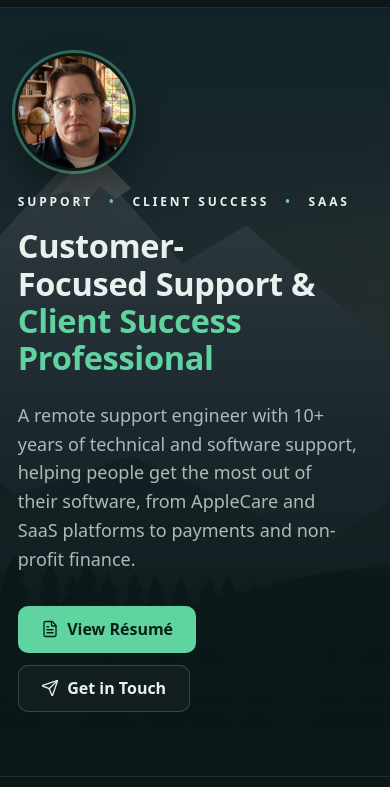
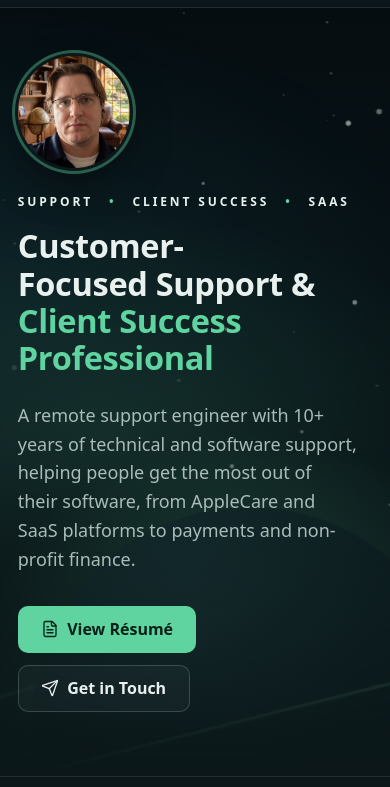
Before and after one commit to gtayhutch/GarrisonHutcherson, an Astro site: page / in a window 390 px wide. Shown: the part 57-844 px from the top of the page. Built offline with nearby package versions, Linux system fonts and the light colour scheme; Astro itself is replaced by a stand-in of ours; a web font is replaced by a local one.

Commit message:
feat(hero): replace the mountain scene with an animated space scene (#15)
- Deep-space SVG: three star layers drifting at different speeds,
  twinkling stars, a breathing mint/teal/violet nebula, and a ringed
  planet echoing the logo's orbit
- Shooting stars streak across every 11, 17, and 25 seconds
- CSS-only animation (transform and opacity); no JavaScript
- Reduced motion: the global rule stops all animation and shooting
  stars stay hidden
- Scene fills the hero with a dark gradient behind the text for
  contrast; anchored right so phones still show the nebula and planet
- Tests: animations run normally, and none run (with shooting stars
  hidden) when reduced motion is preferred

```diff
--- a/src/components/home/Hero.astro
+++ b/src/components/home/Hero.astro
@@ -1,9 +1,9 @@
 ---
 /**
  * Home hero: headshot, eyebrow, headline with accent, intro, and the two
- * calls to action, over the SVG mountain scene (right side on wide screens,
- * a faded backdrop on narrow ones). The headshot sits above the text on
- * phones and to the right of it, over the scene, on wide screens.
+ * calls to action, over the animated space scene, which fills the hero and
+ * is darkened behind the text for contrast. The headshot sits above the
+ * text on phones and to the right of it on wide screens.
  */
 import type {Page} from '../../lib/content';
 import {RESUME_PATH} from '../../lib/config';
@@ -64,8 +64,19 @@ const {eyebrow = [], headline, headlineAccent, intro} = Astro.props.page.data;
     position: absolute;
     inset: 0;
     z-index: -1;
-    opacity: 0.35;
-    mask-image: linear-gradient(180deg, #000 0%, transparent 95%);
+  }
+
+  /* Darken behind the text so it keeps strong contrast over the stars. */
+  .scene::after {
+    content: '';
+    position: absolute;
+    inset: 0;
+    background: linear-gradient(
+      180deg,
+      rgb(11 23 25 / 35%) 0%,
+      rgb(11 23 25 / 55%) 60%,
+      var(--color-bg) 100%
+    );
   }
 
   .content {
@@ -122,16 +133,15 @@ const {eyebrow = [], headline, headlineAccent, intro} = Astro.props.page.data;
   }
 
   @media (width >= 60rem) {
-    .scene {
-      left: 40%;
-      opacity: 1;
-      mask-image: linear-gradient(
-        100deg,
-        transparent 0%,
-        #000 30%,
-        #000 85%,
-        transparent 100%
-      );
+    .scene::after {
+      background:
+        linear-gradient(
+          90deg,
+          rgb(11 23 25 / 80%) 0%,
+          rgb(11 23 25 / 45%) 45%,
+          transparent 75%
+        ),
+        linear-gradient(180deg, transparent 75%, var(--color-bg) 100%);
     }
 
     .content {
--- a/src/components/home/HeroScene.astro
+++ b/src/components/home/HeroScene.astro
@@ -1,16 +1,26 @@
 ---
 /**
- * Decorative mountain-and-forest illustration for the home hero, drawn as
- * inline SVG at build time (no image download, sharp at any size). Pine
- * positions come from a fixed-seed generator so every build is identical.
- * Colors are illustration-only and intentionally not design tokens.
+ * Decorative deep-space scene for the home hero, drawn as inline SVG at build
+ * time and animated with CSS only (no JavaScript, ACF-02):
+ * - three star layers drifting left at different speeds (parallax),
+ * - a few twinkling stars,
+ * - a slowly breathing nebula and a ringed planet,
+ * - shooting stars that streak across every 10-25 seconds.
+ * Star positions come from a fixed-seed generator so every build is
+ * identical. Visitors who prefer reduced motion get a still scene (the
+ * global reduced-motion rule turns animations off; shooting stars are
+ * hidden unless animating). Colors are illustration-only, not tokens.
  */
 
-interface Pine {
+interface Star {
   x: number;
   y: number;
-  scale: number;
+  r: number;
+  twinkle: number;
 }
+
+/** Width of one star tile; each layer repeats it once for seamless drift. */
+const TILE = 1200;
 
 /** Deterministic pseudo-random numbers in [0, 1) from a fixed seed. */
 function seeded(seed: number): () => number {
@@ -21,134 +31,336 @@ function seeded(seed: number): () => number {
   };
 }
 
-function pineRow(
+function starLayer(
   count: number,
-  y: (x: number) => number,
-  scale: [number, number],
+  radius: [number, number],
+  twinkleShare: number,
   seed: number,
-): Pine[] {
+): Star[] {
   const random = seeded(seed);
-  const step = 1240 / count;
-  return Array.from({length: count}, (_, i) => {
-    const x = -20 + i * step + random() * step * 0.8;
+  return Array.from({length: count}, () => {
+    const twinkle = random() < twinkleShare ? 1 + Math.floor(random() * 4) : 0;
     return {
-      x: Math.round(x),
-      y: Math.round(y(x) + random() * 10),
-      scale: Number((scale[0] + random() * (scale[1] - scale[0])).toFixed(2)),
+      x: Math.round(random() * TILE),
+      y: Math.round(random() * 600),
+      r: Number((radius[0] + random() * (radius[1] - radius[0])).toFixed(2)),
+      twinkle,
     };
   });
 }
 
-const backPines = pineRow(
-  70,
-  x => 470 - Math.sin(x / 160) * 18,
-  [0.45, 0.7],
-  7,
-);
-const frontPines = pineRow(
-  28,
-  x => 560 - Math.sin(x / 120 + 1) * 22,
-  [0.9, 1.5],
-  21,
-);
+const layers = [
+  {name: 'far', stars: starLayer(110, [0.5, 0.9], 0.15, 3)},
+  {name: 'mid', stars: starLayer(50, [0.9, 1.4], 0.25, 11)},
+  {name: 'near', stars: starLayer(16, [1.5, 2.2], 0.35, 29)},
+];
 ---
 
 <svg
-  class="hero-scene"
+  class="space-scene"
   viewBox="0 0 1200 600"
-  preserveAspectRatio="xMidYMid slice"
+  preserveAspectRatio="xMaxYMid slice"
   aria-hidden="true"
   focusable="false"
 >
   <defs>
-    <linearGradient id="hero-sky" x1="0" y1="0" x2="0" y2="1">
-      <stop offset="0" stop-color="#1d3a45"></stop>
-      <stop offset="0.45" stop-color="#5b6f7a"></stop>
-      <stop offset="0.72" stop-color="#d79b7a"></stop>
-      <stop offset="1" stop-color="#f2c08f"></stop>
+    <linearGradient id="space-sky" x1="0" y1="0" x2="0" y2="1">
+      <stop offset="0" stop-color="#03080d"></stop>
+      <stop offset="0.6" stop-color="#071216"></stop>
+      <stop offset="1" stop-color="#0b1719"></stop>
     </linearGradient>
-    <radialGradient id="hero-sun" cx="0.68" cy="0.62" r="0.45">
-      <stop offset="0" stop-color="#ffe2b8" stop-opacity="0.85"></stop>
-      <stop offset="0.4" stop-color="#ffc58f" stop-opacity="0.35"></stop>
-      <stop offset="1" stop-color="#ffc58f" stop-opacity="0"></stop>
+    <radialGradient id="space-nebula-mint" cx="0.5" cy="0.5" r="0.5">
+      <stop offset="0" stop-color="#5fd4a0" stop-opacity="0.32"></stop>
+      <stop offset="1" stop-color="#5fd4a0" stop-opacity="0"></stop>
     </radialGradient>
-    <linearGradient id="hero-far" x1="0" y1="0" x2="0" y2="1">
-      <stop offset="0" stop-color="#9aa3b5"></stop>
-      <stop offset="1" stop-color="#5f7183"></stop>
+    <radialGradient id="space-nebula-teal" cx="0.5" cy="0.5" r="0.5">
+      <stop offset="0" stop-color="#2f8fa3" stop-opacity="0.3"></stop>
+      <stop offset="1" stop-color="#2f8fa3" stop-opacity="0"></stop>
+    </radialGradient>
+    <radialGradient id="space-nebula-violet" cx="0.5" cy="0.5" r="0.5">
+      <stop offset="0" stop-color="#6b5bd6" stop-opacity="0.22"></stop>
+      <stop offset="1" stop-color="#6b5bd6" stop-opacity="0"></stop>
+    </radialGradient>
+    <radialGradient id="space-planet" cx="0.35" cy="0.3" r="0.75">
+      <stop offset="0" stop-color="#2d5b5e"></stop>
+      <stop offset="0.55" stop-color="#143235"></stop>
+      <stop offset="1" stop-color="#081618"></stop>
+    </radialGradient>
+    <radialGradient id="space-glow" cx="0.5" cy="0.5" r="0.5">
+      <stop offset="0.7" stop-color="#5fd4a0" stop-opacity="0.25"></stop>
+      <stop offset="1" stop-color="#5fd4a0" stop-opacity="0"></stop>
+    </radialGradient>
+    <linearGradient
+      id="space-trail"
+      gradientUnits="userSpaceOnUse"
+      x1="0"
+      y1="0"
+      x2="180"
+      y2="0"
+    >
+      <stop offset="0" stop-color="#ffffff" stop-opacity="0"></stop>
+      <stop offset="0.8" stop-color="#d9fff0" stop-opacity="0.6"></stop>
+      <stop offset="1" stop-color="#ffffff" stop-opacity="1"></stop>
     </linearGradient>
-    <linearGradient id="hero-mid" x1="0" y1="0" x2="0" y2="1">
-      <stop offset="0" stop-color="#4c6670"></stop>
-      <stop offset="1" stop-color="#2c4a50"></stop>
-    </linearGradient>
-    <linearGradient id="hero-mist" x1="0" y1="0" x2="0" y2="1">
-      <stop offset="0" stop-color="#d9e4e6" stop-opacity="0"></stop>
-      <stop offset="0.6" stop-color="#d9e4e6" stop-opacity="0.35"></stop>
-      <stop offset="1" stop-color="#d9e4e6" stop-opacity="0"></stop>
-    </linearGradient>
-    <symbol id="hero-pine" viewBox="-22 -64 44 80" overflow="visible">
-      <path d="M0-64 13-34H6l12 20H9l13 24H-22l13-24h-9l12-20h-7Z M-3 10h6v10h-6Z"></path>
-    </symbol>
   </defs>
 
-  <rect width="1200" height="600" fill="url(#hero-sky)"></rect>
-  <rect width="1200" height="600" fill="url(#hero-sun)"></rect>
+  <rect width="1200" height="600" fill="url(#space-sky)"></rect>
 
-  <!-- Far range with snow caps -->
-  <path
-    fill="url(#hero-far)"
-    d="M0 360 90 300l60 30 110-120 70 70 60-40 120-130 80 90 50-30 130 110 90-60 100 70 80-40 160 100v190H0Z"
-  ></path>
-  <path
-    fill="#f4e6e0"
-    opacity="0.8"
-    d="m520 110-34 37 16-4 10 12 14-16 12 10 12-8Zm-262 103-28 31 14-3 10 9 10-12 9 7Zm688 61-40 26 18-2 12 8 16-10 14 4Z"
-  ></path>
-
-  <!-- Middle ridges -->
-  <path
-    fill="url(#hero-mid)"
-    d="M0 420 120 350l90 40 140-90 110 80 90-30 150 70 120-80 140 90 100-40 140 60v150H0Z"
-  ></path>
-  <rect y="360" width="1200" height="120" fill="url(#hero-mist)"></rect>
-
-  <!-- Forested hills -->
-  <path
-    fill="#1f3c3c"
-    d="M0 470c120-30 210-20 330 0s220 10 330-20 260-10 360 20 140 10 180 0v150H0Z"
-  ></path>
-  <g fill="#173230">
-    {backPines.map(p => (
-      <use
-        href="#hero-pine"
-        x={p.x - 22 * p.scale}
-        y={p.y - 64 * p.scale}
-        width={44 * p.scale}
-        height={80 * p.scale}
-      />
-    ))}
+  <!-- Nebula -->
+  <g class="nebula">
+    <ellipse
+      cx="830"
+      cy="210"
+      rx="420"
+      ry="220"
+      fill="url(#space-nebula-teal)"
+    ></ellipse>
+    <ellipse
+      cx="980"
+      cy="330"
+      rx="300"
+      ry="170"
+      fill="url(#space-nebula-mint)"
+    ></ellipse>
+    <ellipse
+      cx="640"
+      cy="120"
+      rx="260"
+      ry="140"
+      fill="url(#space-nebula-violet)"
+    ></ellipse>
   </g>
 
-  <!-- Foreground -->
-  <path
-    fill="#0f2222"
-    d="M0 560c160-25 300-15 450 5s300 5 450-25 220 0 300 10v50H0Z"
-  ></path>
-  <g fill="#0c1b1c">
-    {frontPines.map(p => (
-      <use
-        href="#hero-pine"
-        x={p.x - 22 * p.scale}
-        y={p.y - 64 * p.scale}
-        width={44 * p.scale}
-        height={80 * p.scale}
+  <!-- Drifting star layers: each holds two copies of one tile -->
+  {layers.map(layer => (
+    <g class={`stars stars-${layer.name}`}>
+      {[0, TILE].map(offset => (
+        <g transform={`translate(${String(offset)} 0)`}>
+          {layer.stars.map(star => (
+            <circle
+              class={
+                star.twinkle ? `twinkle t${String(star.twinkle)}` : undefined
+              }
+              cx={star.x}
+              cy={star.y}
+              r={star.r}
+            />
+          ))}
+        </g>
+      ))}
+    </g>
+  ))}
+
+  <!-- Planet with an orbit ring -->
+  <g class="planet">
+    <circle cx="1090" cy="560" r="230" fill="url(#space-glow)"></circle>
+    <path
+      class="ring-back"
+      d="M790 600c40-70 300-120 520-90"
+      fill="none"
+      stroke="#5fd4a0"
+      stroke-opacity="0.3"
+      stroke-width="3"
+    ></path>
+    <circle cx="1090" cy="560" r="170" fill="url(#space-planet)"></circle>
+    <path
+      class="ring-front"
+      d="M760 640c120-30 420-110 600-150"
+      fill="none"
+      stroke="#7fe3b6"
+      stroke-opacity="0.7"
+      stroke-width="2.5"
+    ></path>
+  </g>
+
+  <!-- Shooting stars: hidden unless their animation is running -->
+  {[1, 2, 3].map(n => (
+    <g class={`shooting s${String(n)}`}>
+      <line
+        x1="0"
+        y1="0"
+        x2="180"
+        y2="0"
+        stroke="url(#space-trail)"
+        stroke-width="2.5"
+        stroke-linecap="round"
       />
-    ))}
-  </g>
+      <circle cx="180" cy="0" r="2.6" fill="#ffffff" />
+    </g>
+  ))}
 </svg>
 
 <style>
-  .hero-scene {
+  .space-scene {
     width: 100%;
     height: 100%;
   }
+
+  .stars {
+    fill: #e9f6f1;
+    animation: drift linear infinite;
+  }
+
+  .stars-far {
+    opacity: 0.55;
+    animation-duration: 260s;
+  }
+
+  .stars-mid {
+    opacity: 0.75;
+    animation-duration: 150s;
+  }
+
+  .stars-near {
+    opacity: 0.95;
+    animation-duration: 85s;
+  }
+
+  .twinkle {
+    animation: twinkle ease-in-out infinite;
+  }
+
+  .t1 {
+    animation-duration: 3.2s;
+  }
+
+  .t2 {
+    animation-duration: 4.6s;
+    animation-delay: -1.3s;
+  }
+
+  .t3 {
+    animation-duration: 5.8s;
+    animation-delay: -2.7s;
+  }
+
+  .t4 {
+    animation-duration: 7.4s;
+    animation-delay: -4.1s;
+  }
+
+  .nebula {
+    transform-box: fill-box;
+    transform-origin: center;
+    animation: breathe 18s ease-in-out infinite alternate;
+  }
+
+  /* Shooting stars travel down-left; at rest they are invisible. */
+  .shooting {
+    opacity: 0;
+    animation: shoot linear infinite;
+  }
+
+  .s1 {
+    animation-duration: 11s;
+    animation-delay: 2s;
+  }
+
+  .s2 {
+    animation-name: shoot-2;
+    animation-duration: 17s;
+    animation-delay: 7s;
+  }
+
+  .s3 {
+    animation-name: shoot-3;
+    animation-duration: 25s;
+    animation-delay: 13s;
+  }
+
+  @keyframes drift {
+    from {
+      transform: translateX(0);
+    }
+
+    to {
+      transform: translateX(-1200px);
+    }
+  }
+
+  @keyframes twinkle {
+    0%,
+    100% {
+      opacity: 1;
+    }
+
+    50% {
+      opacity: 0.25;
+    }
+  }
+
+  @keyframes breathe {
+    from {
+      opacity: 0.75;
+      transform: scale(1);
+    }
+
+    to {
+      opacity: 1;
+      transform: scale(1.06);
+    }
+  }
+
+  @keyframes shoot {
+    0% {
+      opacity: 0;
+      transform: translate(1150px, 40px) rotate(155deg);
+    }
+
+    1% {
+      opacity: 1;
+    }
+
+    7% {
+      opacity: 0;
+      transform: translate(650px, 270px) rotate(155deg);
+    }
+
+    100% {
+      opacity: 0;
+      transform: translate(650px, 270px) rotate(155deg);
+    }
+  }
+
+  @keyframes shoot-2 {
+    0% {
+      opacity: 0;
+      transform: translate(900px, -20px) rotate(150deg);
+    }
+
+    1% {
+      opacity: 0.9;
+    }
+
+    6% {
+      opacity: 0;
+      transform: translate(420px, 250px) rotate(150deg);
+    }
+
+    100% {
+      opacity: 0;
+      transform: translate(420px, 250px) rotate(150deg);
+    }
+  }
+
+  @keyframes shoot-3 {
+    0% {
+      opacity: 0;
+      transform: translate(1250px, 150px) rotate(160deg);
+    }
+
+    1% {
+      opacity: 0.8;
+    }
+
+    8% {
+      opacity: 0;
+      transform: translate(700px, 350px) rotate(160deg);
+    }
+
+    100% {
+      opacity: 0;
+      transform: translate(700px, 350px) rotate(160deg);
+    }
+  }
 </style>
```
Also changed, not shown: tests/e2e/site.test.ts (+30 -0 lines).
